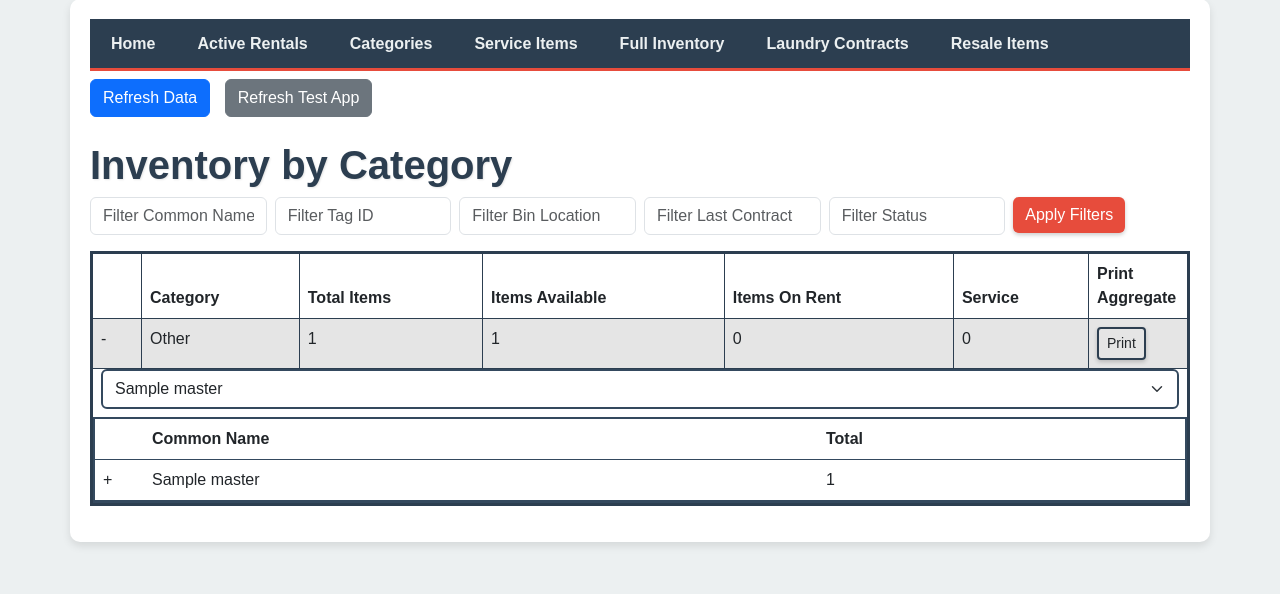
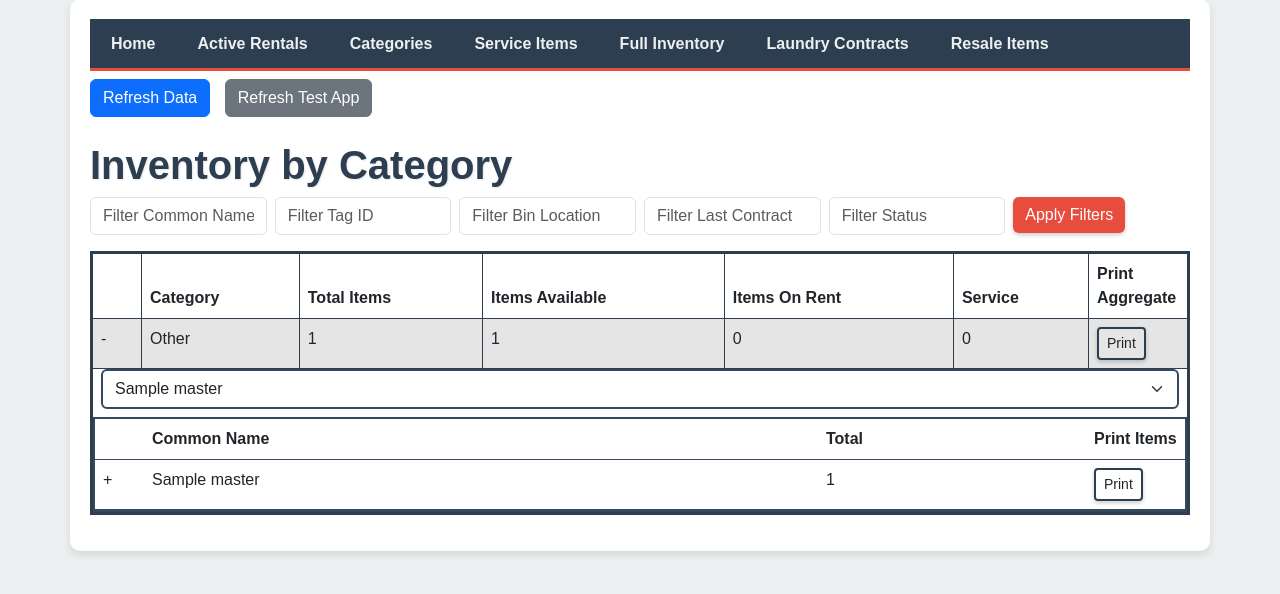
Before and after one commit to sandahltim/_rfidpi, a Flask app: page /tab2/ in a window 1280 px wide, after a click that opens the changed part. Shown: the part 25-619 px from the top of the page. Run offline with Flask 2, Linux system fonts and the light colour scheme; tables that the repository leaves empty hold one stand-in row (values such as "Sample post"); some libraries are stand-ins or nearby versions.

Commit message:
Add Tab 2 middle print button for full item list

```diff
--- a/app/templates/tab2.html
+++ b/app/templates/tab2.html
@@ -65,7 +65,7 @@
                   <th style="width: 50px;"></th>
                   <th class="sortable" data-col-name="common_name">Common Name</th>
                   <th class="sortable" data-col-name="total">Total</th>
-                  <th style="width: 100px;"></th>
+                  <th style="width: 100px;">Print Items</th>
                 </tr>
               </thead>
               <tbody>
@@ -76,7 +76,7 @@
                   <td><span class="expand-toggle" data-bs-toggle="collapse" data-bs-target="#child-{{ middle_idx }}">+</span></td>
                   <td>{{ middle.common_name }}</td>
                   <td>{{ middle.total }}</td>
-                  <td></td>
+                  <td><button class="btn btn-outline-dark btn-sm print-items-btn" data-category="{{ parent.category }}" data-common-name="{{ middle.common_name }}" data-subcat="{{ selected_subcat | default(sub_map[parent.category].subcategories[0]) }}" style="border: 2px solid #2c3e50; box-shadow: 0 2px 4px rgba(0,0,0,0.2); transition: all 0.3s;">Print</button></td>
                 </tr>
                 <tr>
                   <td colspan="4" class="p-0">
@@ -338,7 +338,7 @@ function updateMiddleData(category, subcat, catKey) {
           <td><span class="expand-toggle" data-bs-toggle="collapse" data-bs-target="#child-${middle_idx}">+</span></td>
           <td>${middle.common_name}</td>
           <td>${middle.total}</td>
-          <td></td>
+          <td><button class="btn btn-outline-dark btn-sm print-items-btn" data-category="${category}" data-common-name="${middle.common_name}" data-subcat="${subcat}" style="border: 2px solid #2c3e50; box-shadow: 0 2px 4px rgba(0,0,0,0.2); transition: all 0.3s;">Print</button></td>
         `;
         tbody.appendChild(tr);
 
@@ -378,6 +378,95 @@ function updateMiddleData(category, subcat, catKey) {
       console.error('Error loading middle data:', error);
       alert('Failed to update middle data: ' + error.message);
     });
+}
+
+function printItems(category, subcat, commonName) {
+  let allItems = [];
+  let page = 1;
+  let totalPages = 1;
+
+  async function fetchAllItems() {
+    while (page <= totalPages) {
+      const urlParams = new URLSearchParams(window.location.search);
+      const params = {
+        category: category,
+        subcat: subcat,
+        common_name: commonName,
+        page: page,
+        common_name_filter: urlParams.get('common_name') || '',
+        tag_id: urlParams.get('tag_id') || '',
+        bin_location: urlParams.get('bin_location') || '',
+        last_contract_num: urlParams.get('last_contract_num') || '',
+        status: urlParams.get('status') || ''
+      };
+      const url = `/tab2/subcat_data?${new URLSearchParams(params).toString()}`;
+      console.log(`Fetching Items URL: ${url}`);
+      const response = await fetch(url);
+      if (!response.ok) throw new Error(`HTTP error! Status: ${response.status}`);
+      const data = await response.json();
+      allItems = allItems.concat(data.items);
+      totalPages = data.total_pages;
+      page++;
+    }
+  }
+
+  fetchAllItems().then(() => {
+    const printWin = window.open('', '_blank');
+    printWin.document.write(`
+      <html>
+        <head>
+          <title>Items: ${category} - ${subcat} - ${commonName}</title>
+          <style>
+            body { font-family: Arial, sans-serif; margin: 20px; background: #f5f5f5; }
+            h1 { font-size: 1.5em; text-align: center; color: #2c3e50; margin-bottom: 20px; text-shadow: 1px 1px 2px rgba(0,0,0,0.1); }
+            table { width: 100%; border-collapse: collapse; font-size: 0.9em; background: #fff; box-shadow: 0 2px 4px rgba(0,0,0,0.1); }
+            th, td { border: 2px solid #34495e; padding: 8px; text-align: left; }
+            th { background: #3498db; color: #fff; font-weight: bold; }
+            tr:nth-child(even) { background: #f9f9f9; }
+            tr:hover { background: #dfe6e9; }
+          </style>
+        </head>
+        <body>
+          <h1>Items: ${category} - ${subcat} - ${commonName}</h1>
+          <table>
+            <thead>
+              <tr>
+                <th>Tag ID</th>
+                <th>Common Name</th>
+                <th>Status</th>
+                <th>Bin Location</th>
+                <th>Quality</th>
+              </tr>
+            </thead>
+            <tbody>
+    `);
+
+    allItems.forEach(item => {
+      printWin.document.write(`
+        <tr>
+          <td>${item.tag_id}</td>
+          <td>${item.common_name}</td>
+          <td>${item.status}</td>
+          <td>${item.bin_location}</td>
+          <td>${item.quality}</td>
+        </tr>
+      `);
+    });
+
+    printWin.document.write(`
+            </tbody>
+          </table>
+        </body>
+      </html>
+    `);
+    printWin.document.close();
+    printWin.focus();
+    printWin.print();
+    printWin.close();
+  }).catch(error => {
+    console.error('Error printing items:', error);
+    alert('Failed to print items: ' + error.message);
+  });
 }
 
 function printAggregate(category) {
@@ -476,6 +565,16 @@ document.addEventListener('click', (e) => {
   }
 });
 
+document.addEventListener('click', (e) => {
+  const printBtn = e.target.closest('.print-items-btn');
+  if (printBtn) {
+    const category = printBtn.getAttribute('data-category');
+    const commonName = printBtn.getAttribute('data-common-name');
+    const subcat = printBtn.getAttribute('data-subcat');
+    printItems(category, subcat, commonName);
+  }
+});
+
 document.addEventListener("change", (e) => {
   if (e.target.classList.contains("subcategory-dropdown")) {
     const select = e.target;
```
